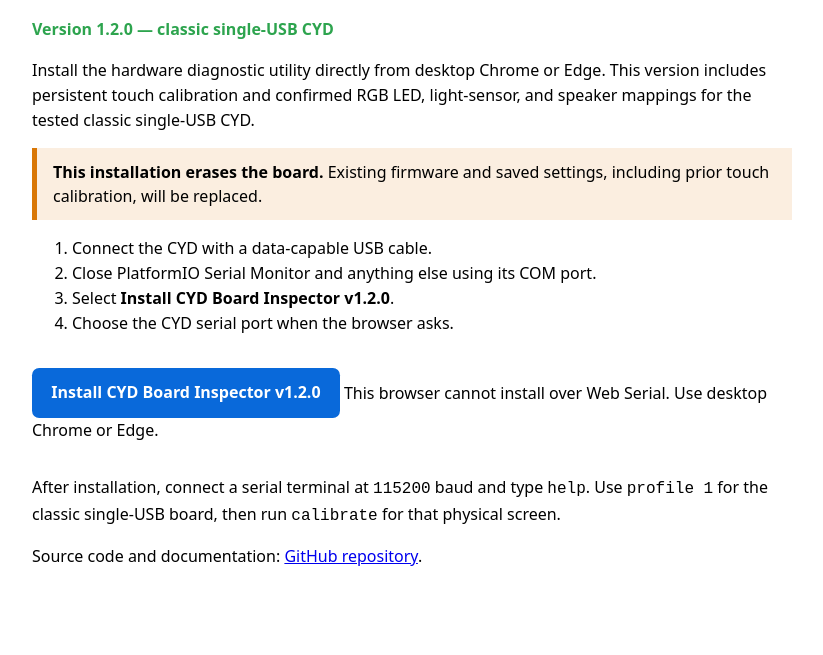
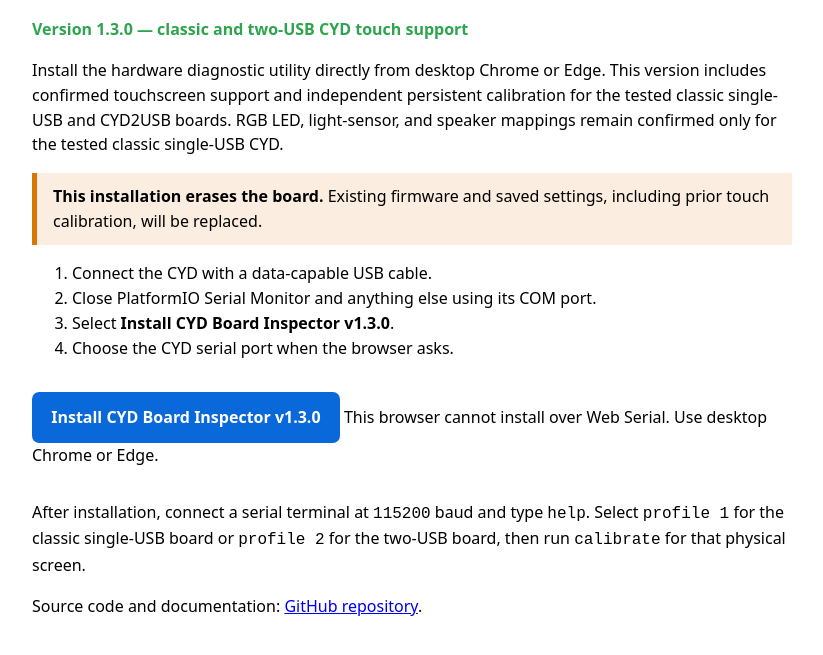
Before and after one commit to ricknall/CYD_Inspector, a plain HTML site: page docs/index.html in a window 1280 px wide. Shown: the part 89-744 px from the top of the page, without its empty margins (228-1051 px from the left). Drawn offline with Linux system fonts and the light colour scheme.

Commit message:
Package v1.3 browser installer

```diff
--- a/docs/index.html
+++ b/docs/index.html
@@ -3,7 +3,7 @@
   <head>
     <meta charset="utf-8">
     <meta name="viewport" content="width=device-width, initial-scale=1">
-    <title>Install CYD Board Inspector v1.2.0</title>
+    <title>Install CYD Board Inspector v1.3.0</title>
     <script
       type="module"
       src="https://unpkg.com/esp-web-tools@10/dist/web/install-button.js?module">
@@ -42,12 +42,13 @@
   </head>
   <body>
     <h1>CYD Board Inspector</h1>
-    <p class="version">Version 1.2.0 — classic single-USB CYD</p>
+    <p class="version">Version 1.3.0 — classic and two-USB CYD touch support</p>
     <p>
       Install the hardware diagnostic utility directly from desktop Chrome or
-      Edge. This version includes persistent touch calibration and confirmed
-      RGB LED, light-sensor, and speaker mappings for the tested classic
-      single-USB CYD.
+      Edge. This version includes confirmed touchscreen support and independent
+      persistent calibration for the tested classic single-USB and CYD2USB
+      boards. RGB LED, light-sensor, and speaker mappings remain confirmed only
+      for the tested classic single-USB CYD.
     </p>
     <div class="warning">
       <strong>This installation erases the board.</strong>
@@ -57,19 +58,20 @@
     <ol>
       <li>Connect the CYD with a data-capable USB cable.</li>
       <li>Close PlatformIO Serial Monitor and anything else using its COM port.</li>
-      <li>Select <strong>Install CYD Board Inspector v1.2.0</strong>.</li>
+      <li>Select <strong>Install CYD Board Inspector v1.3.0</strong>.</li>
       <li>Choose the CYD serial port when the browser asks.</li>
     </ol>
     <esp-web-install-button manifest="manifest.json">
-      <button slot="activate">Install CYD Board Inspector v1.2.0</button>
+      <button slot="activate">Install CYD Board Inspector v1.3.0</button>
       <span slot="unsupported">
         This browser cannot install over Web Serial. Use desktop Chrome or Edge.
       </span>
     </esp-web-install-button>
     <p>
       After installation, connect a serial terminal at <code>115200</code> baud
-      and type <code>help</code>. Use <code>profile 1</code> for the classic
-      single-USB board, then run <code>calibrate</code> for that physical screen.
+      and type <code>help</code>. Select <code>profile 1</code> for the classic
+      single-USB board or <code>profile 2</code> for the two-USB board, then run
+      <code>calibrate</code> for that physical screen.
     </p>
     <p>
       Source code and documentation:
```
Also changed, not shown: docs/manifest.json, 2 other files.
